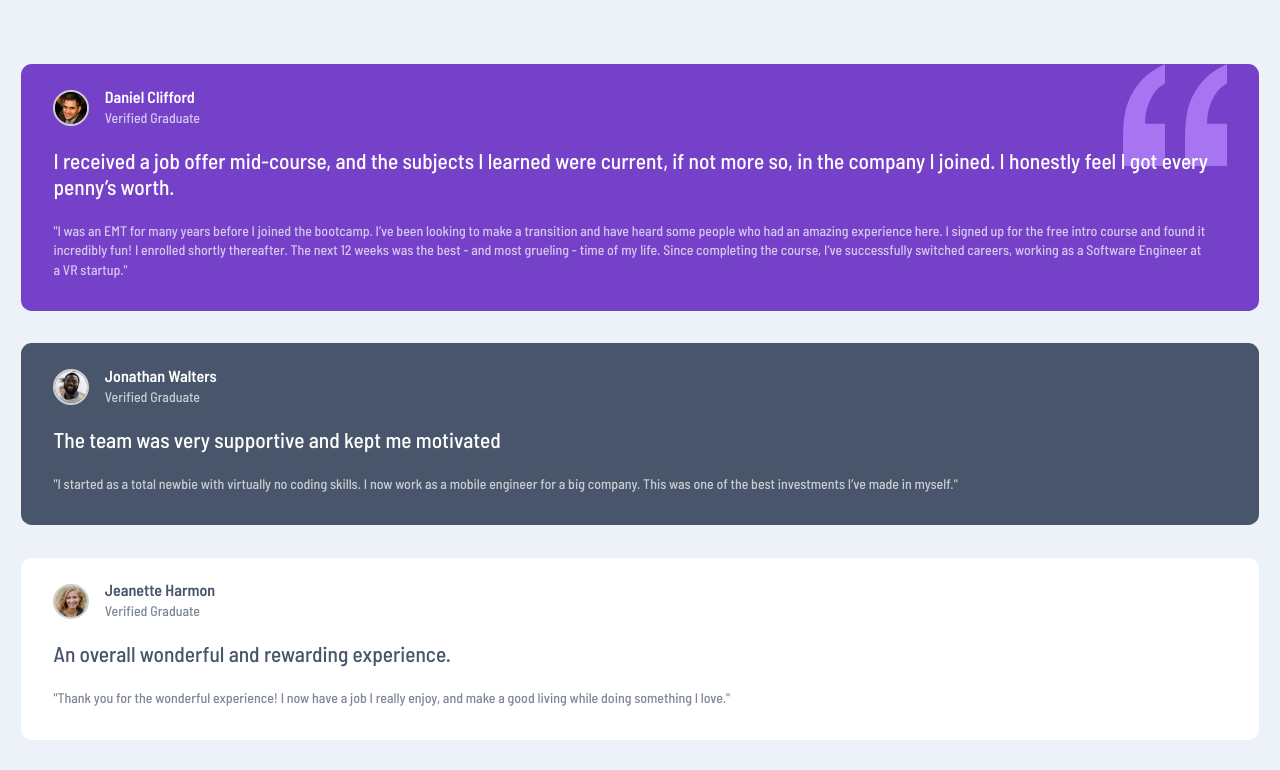
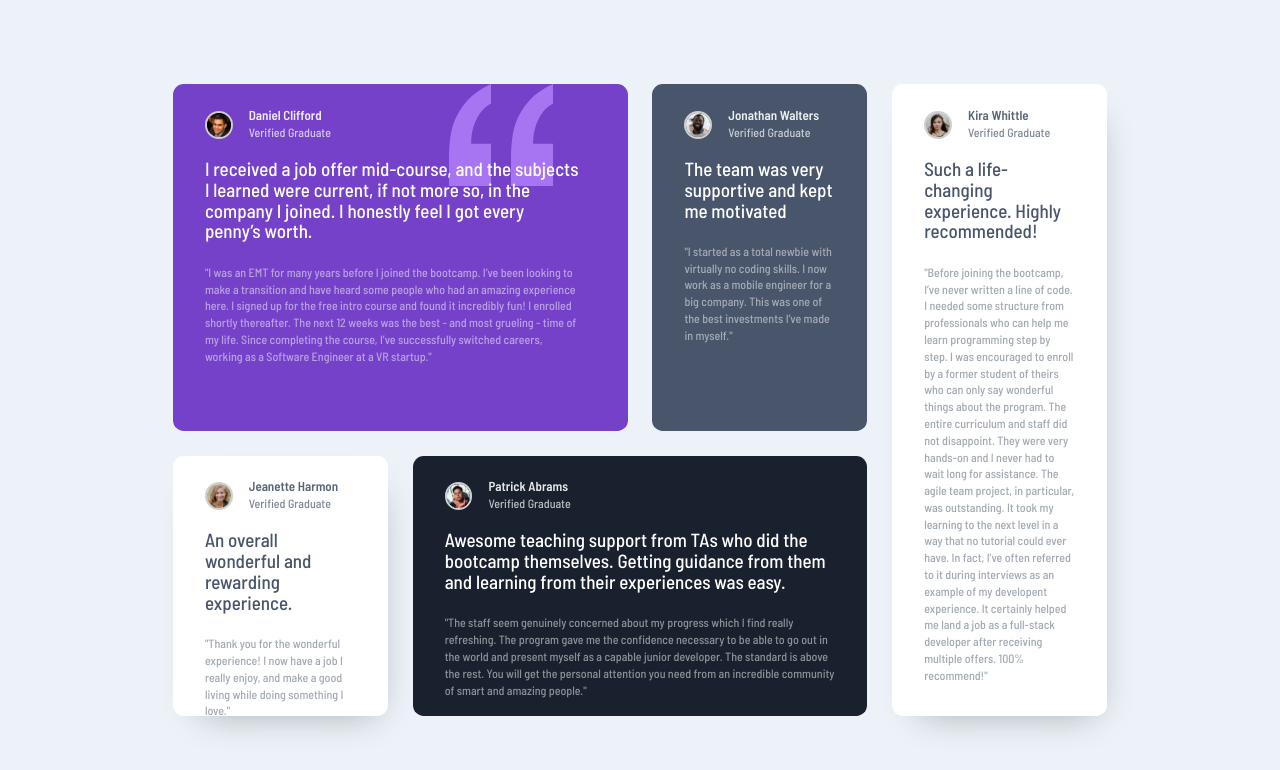
Before and after one commit to Sam-Guliker/testimonials, a React (Create React App) app: page / in a window 1280 px wide. Shown: the top 770 px of the page. Built offline with nearby package versions, Linux system fonts and the light colour scheme.

Commit message:
mission complete

```diff
--- a/src/styles/components/Card.scss
+++ b/src/styles/components/Card.scss
@@ -6,14 +6,22 @@
     margin-bottom: to-rem(30px);
     border-radius: to-rem(10px) to-rem(10px);
 
+    @include media('>tablet') {
+        margin-bottom: 0;
+    }
+
     .header {
         display: flex;
         padding-bottom: to-rem(16px);
         align-items: center;
+
+        @include media('>tablet') {
+            padding-bottom: to-rem(14px);
+        }
     }
 
     .image {
-        width: to-rem(33px);
+        width: to-rem(26px);
         border-radius: to-rem(100px) to-rem(100px);
         border: 2px solid $light-gray;
         vertical-align: middle;
@@ -24,6 +32,10 @@
         right: to-rem(30px);
         top: 0;
         z-index: 0;
+
+        @include media('>tablet') {
+            right: to-rem(70px);
+        }
     }
 
     .user-details {
@@ -37,14 +49,39 @@
     &:nth-child(1) {
         padding-right: to-rem(46px);
         background-color: $moderate-violet;
+
+        @include media('>tablet') {
+            grid-area: blockOne;
+        }
     }
 
     &:nth-child(2){
         background-color: $dark-gray-blue;
+
+        @include media('>tablet') {
+            grid-area: blockTwo;
+        }
+    }
+
+    &:nth-child(3) {
+        @include media('>tablet') {
+            grid-area: blockThree;
+            box-shadow: 8px 17px 36px -21px rgba(0,0,0,0.33);        }
     }
 
     &:nth-child(4){
         background-color: $dark-black-blue;
+
+        @include media('>tablet') {
+            grid-area: blockFour;
+        }
+    }
+
+    &:nth-child(5){
+        @include media('>tablet') {
+            grid-area: blockFive;
+            box-shadow: 8px 17px 36px -21px rgba(0,0,0,0.33);
+        }
     }
 
     &:nth-child(3),
--- a/src/styles/modules/typography.scss
+++ b/src/styles/modules/typography.scss
@@ -20,21 +20,27 @@ p, input, span, a {
 }
 
 .heading-02 {
-    font-size: to-rem(15px);
+    font-size: 13px;
     padding-bottom: to-rem(0px);
     font-weight: $font-bold;
+
+    opacity: 0.9;
 }
 
 .heading-03 {
-    font-size: to-rem(13px);
+    font-size: 12px;
     padding-bottom: to-rem(3px);
     font-weight: $base-font-size;
     opacity: 0.7;
 }
 
 .paragraph {
-    opacity: 0.7;
+    opacity: 0.5;
     font-size: to-rem(13px);
+
+    @include media('>tablet') {
+        font-size: 12px;
+    }
 }
 
 .paragraph-highlight {
@@ -43,6 +49,11 @@ p, input, span, a {
     font-size: to-rem(20px);
     line-height: 1.2;
     z-index: 1;
+
+    @include media('>tablet') {
+        font-size: 19px;
+        line-height: 1.1;
+    }
 }
 .product-title {
     font-size: to-rem(36px);
--- a/src/styles/partials/base.scss
+++ b/src/styles/partials/base.scss
@@ -32,8 +32,13 @@ body {
   z-index: 2;
   margin: auto;
 
-  @include media('>phone') {
+  @include media('>tablet') {
     min-height: 100vh;
+    width: 100vw;
+    display: flex;
+    margin: auto;
+
+    font-size: 13px;
   }
 }
 
@@ -56,9 +61,30 @@ img {
   }
 }
 
+.App {
+  display: flex;
+  width: 100vw;
+  height: 100vh;
+}
+
 .main {
   padding: to-rem(60px) to-rem(20px);
 
+  @include media('>tablet') {
+    padding: 0;
+    display: grid;
+    grid-template-columns: 1fr 1fr 1fr 1fr;
+    grid-template-rows: 1fr 260px;
+    max-width: 73%;
+    margin: auto;
+
+    column-gap: to-rem(23px);
+    row-gap: to-rem(23px);
+
+    grid-template-areas:
+      "blockOne blockOne blockTwo blockFive"
+      "blockThree blockFour blockFour blockFive";
+  }
 }
 
 a:hover {
```
